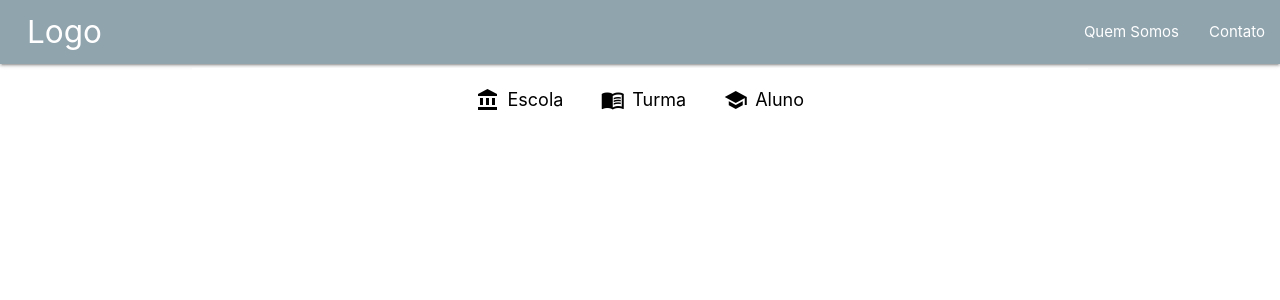
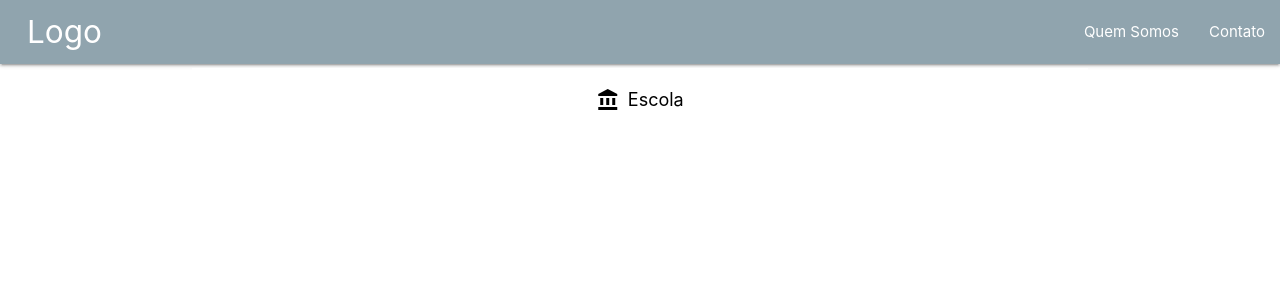
Before and after one commit to gabrielcs23/photostyle, a React (Create React App) app in the folder web/: page /admin in a window 1280 px wide. Shown: the top 300 px of the page. Built offline with nearby package versions, Linux system fonts and the light colour scheme.

Commit message:
Breadcrumbs dinâmico conforme seleção

```diff
--- a/web/src/Pages/AreaAdmin/AreaAdmin.js
+++ b/web/src/Pages/AreaAdmin/AreaAdmin.js
@@ -37,17 +37,32 @@ class AreaAdmin extends BasePage {
                             <div className="center-align">
                                 <NavLink to={Rotas.ESCOLA_LISTA} onClick={this.resetState} className="breadcrumb">
                                     <i className="material-icons">account_balance</i>
-                                    <span className="pl-2">Escola</span>
+                                    <span className="pl-2">
+                                        {this.state.escola ? this.state.escola.nome : 'Escola'}
+                                    </span>
                                 </NavLink>
 
+                                {this.state.escola ?
+                                    (
                                         <a href="#!" className="breadcrumb">
                                             <i className="material-icons">menu_book</i>
-                                    <span className="pl-2">Turma</span>
+                                            <span className="pl-2">
+                                                {this.state.turma ? this.state.escola.turma : 'Turma'}
+                                            </span>
                                         </a>
+                                    ) : ''
+                                }
+
+                                {this.state.escola && this.state.turma ?
+                                    (
                                         <a href="#!" className="breadcrumb">
                                             <i className="material-icons">school</i>
-                                    <span className="pl-2">Aluno</span>
+                                            <span className="pl-2">
+                                                {this.state.aluno ? this.state.escola.aluno : 'Aluno'}
+                                            </span>
                                         </a>
+                                    ) : ''
+                                }
                             </div>
                         </div>
                     </nav>
```
Lines whose indentation alone changed are shown as unchanged.
